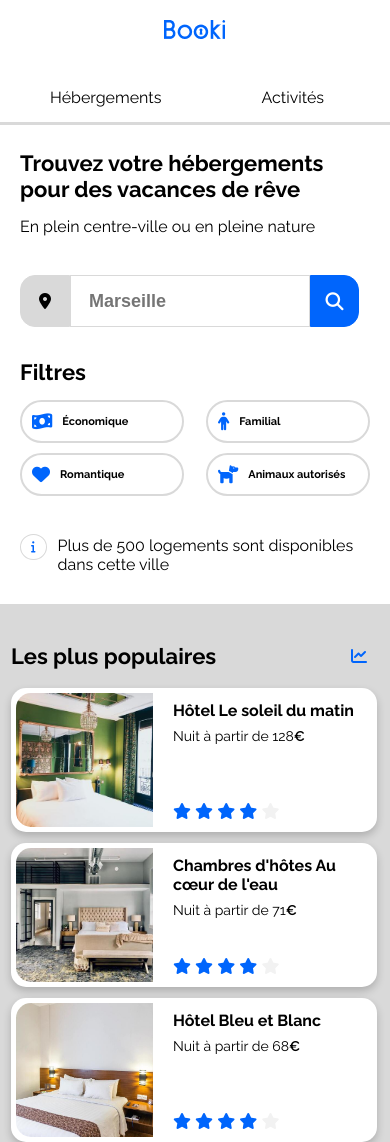
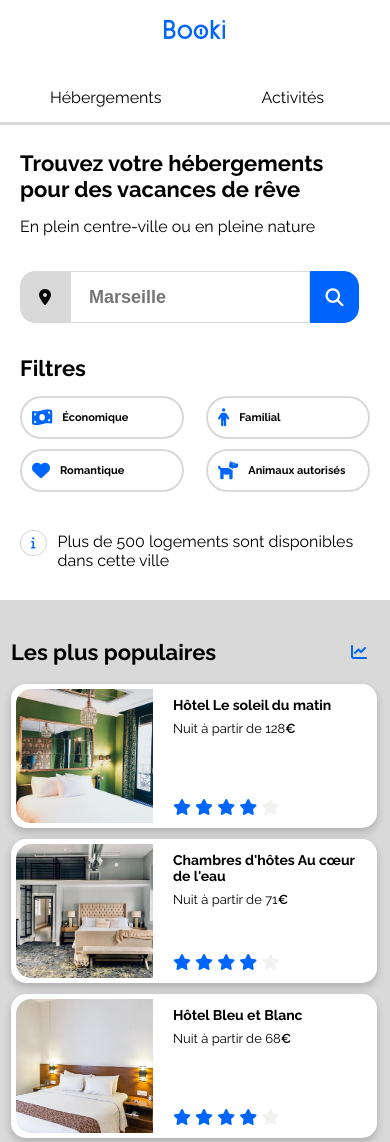
Before and after one commit to Thibault-Berthet/Booki-Agency, a plain HTML site: page index.html in a window 390 px wide. Shown: the top 1142 px of the page. Drawn offline with Linux system fonts and the light colour scheme.

Commit message:
Validé par W3C

```diff
--- a/css/style.css
+++ b/css/style.css
@@ -93,6 +93,9 @@ a.passouligne:visited{
 .logoheader{
     margin-top: 44px;
     margin-bottom: 53px;
+}
+.villeounature{
+    padding-bottom: 15px;
 }
 
 /* ------ Barre de recherche ------*/
@@ -213,7 +216,7 @@ a.passouligne:visited{
 }
 .card01{
     box-shadow: 0 4px 8px 0 rgba(0, 0, 0, 0.2);
-    transition: 0.3;
+    transition: 0.3s;
     background-color: white;
     border-radius: 15px;
     padding: 5px;
@@ -277,7 +280,7 @@ a.passouligne:visited{
 }
 .card02{
     box-shadow: 0 4px 8px 0 rgba(0, 0, 0, 0.2);
-    transition: 0.3;
+    transition: 0.3s;
     background-color: white;
     border-radius: 15px;
     padding: 5px;
@@ -299,6 +302,16 @@ a.passouligne:visited{
     flex-direction: column;
     justify-content: space-between;
 }
+.nomdulieupop{
+    margin-top: 3px;
+    margin-bottom: 8px;
+    font-weight: 700;
+}
+.prixdulieupop{
+    margin-top: 3px;
+    margin-bottom: 9px;
+    font-size: 14px;
+}
 
 /* ------ Les activités à Marseille ------*/
 
@@ -315,7 +328,7 @@ a.passouligne:visited{
 }
 .card03{
     box-shadow: 0 4px 8px 0 rgba(0, 0, 0, 0.2);
-    transition: 0.3;
+    transition: 0.3s;
     background-color: white;
     border-radius: 15px;
     margin-bottom: 34px;
@@ -384,23 +397,24 @@ a.passouligne:visited{
         flex-flow: wrap row;
         justify-content: space-between;
     }
-
     .card02{
         width: 252px;
     }
-
+    .prixdulieupop{
+        font-size: 13px;
+    }
+    .nomdulieupop{
+        font-size: 14px;
+    }
     .formeimage02{
         width: 106px;
     }
-
     .herbergpopulaires{
         flex-flow: wrap column;
     }
-
     .card03{
         width: 182px;
     }
-
     .formeimage03{
         height: 211px;
     }
--- a/index.html
+++ b/index.html
@@ -3,7 +3,7 @@
 <html>
     <head>
         <meta charset="UTF-8" />
-        <meta name="viewport" content="width=device-width, initial-scale=1">
+        <meta name="viewport" content="width=device-width, initial-scale=1" />
         <link rel="stylesheet" href="css/style.css" />
         <link rel="preconnect" href="https://fonts.googleapis.com" />
         <link rel="preconnect" href="https://fonts.gstatic.com" crossorigin />
@@ -16,13 +16,13 @@
         <header class="container">
             <div class="header01">
             <div class="logoheader">
-                <img src="images/Booki_mini_01.png" alt="Logo Booki" title="Bienvenue sur Booki"></a>
+                <img src="images/Booki_mini_01.png" alt="Logo Booki" title="Bienvenue sur Booki" />
             </div>
 
             <nav>
                 <ul class="sanspuces navigation1 paddingpuces">
-                    <li class="navigation2"><a href="#hebergements" class="passouligne">Hébergements</li></a>
-                    <li class="navigation2"><a href="#activites" class="passouligne">Activités</li></a>
+                    <li class="navigation2"><a href="#hebergements" class="passouligne">Hébergements</a></li>
+                    <li class="navigation2"><a href="#activites" class="passouligne">Activités</a></li>
                 </ul>
             </nav>
             </div>
@@ -31,7 +31,7 @@
         <main class="container">
         <section class="entetedepage">
             <h1>Trouvez votre hébergements pour des vacances de rêve</h1>
-            <p>En plein centre-ville ou en pleine nature</p><br />
+            <p class="villeounature">En plein centre-ville ou en pleine nature</p>
 
             <div class="barrederecherche">
                 <span class="gpslogo"><i class="fa-solid fa-location-dot"></i></span>
@@ -74,7 +74,7 @@
 
                 <a href="#onveradansunsecondtemps" title="verslhebergement" class="passouligne">
                 <div class="card01">
-                    <img src="images/hebergements/4_small/auberge_la_canebiere_small.jpg" alt="ImagedeChambre" class="formeimage01"/>
+                    <img src="images/hebergements/4_small/auberge_la_canebiere_small.jpg" alt="ImagedeChambre" class="formeimage01" />
                     <div class="cardcontainer">
                         <div class="nomdulieu">Auberge La Canebière</div>
                         <div class="prixdulieu">Nuit à partir de 25<span class="engras">€</span></div>
@@ -92,7 +92,7 @@
 
                 <a href="#onveradansunsecondtemps" title="verslhebergement" class="passouligne">
                 <div class="card01">
-                    <img src="images/hebergements/4_small/hotel_du_port_small.jpg" alt="ImagedeChambre" class="formeimage01"/>
+                    <img src="images/hebergements/4_small/hotel_du_port_small.jpg" alt="ImagedeChambre" class="formeimage01" />
                     <div class="cardcontainer">
                         <div class="nomdulieu">Hôtel du port</div>
                         <div class="prixdulieu">Nuit à partir de 52<span class="engras">€</span></div>
@@ -110,7 +110,7 @@
 
                 <a href="#onveradansunsecondtemps" title="verslhebergement" class="passouligne">
                     <div class="card01">
-                        <img src="images/hebergements/4_small/hotel_les_mouettes_small.jpg" alt="ImagedeChambre" class="formeimage01"/>
+                        <img src="images/hebergements/4_small/hotel_les_mouettes_small.jpg" alt="ImagedeChambre" class="formeimage01" />
                         <div class="cardcontainer">
                             <div class="nomdulieu">Hôtel Les mouettes</div>
                             <div class="prixdulieu">Nuit à partir de 76<span class="engras">€</span></div>
@@ -128,7 +128,7 @@
 
                 <a href="#onveradansunsecondtemps" title="verslhebergement" class="passouligne">
                     <div class="card01">
-                        <img src="images/hebergements/4_small/hotel_de_la_mer_small.jpg" alt="ImagedeChambre" class="formeimage01"/>
+                        <img src="images/hebergements/4_small/hotel_de_la_mer_small.jpg" alt="ImagedeChambre" class="formeimage01" />
                         <div class="cardcontainer">
                             <div class="nomdulieu">Hôtel de la mer</div>
                             <div class="prixdulieu">Nuit à partir de 46<span class="engras">€</span></div>
@@ -146,7 +146,7 @@
 
                 <a href="#onveradansunsecondtemps" title="verslhebergement" class="passouligne">
                     <div class="card01">
-                        <img src="images/hebergements/4_small/auberge_le_panier_small.jpg" alt="ImagedeChambre" class="formeimage01"/>
+                        <img src="images/hebergements/4_small/auberge_le_panier_small.jpg" alt="ImagedeChambre" class="formeimage01" />
                         <div class="cardcontainer">
                             <div class="nomdulieu">Auberge le Panier</div>
                             <div class="prixdulieu">Nuit à partir de 23<span class="engras">€</span></div>
@@ -164,7 +164,7 @@
 
                 <a href="#onveradansunsecondtemps" title="verslhebergement" class="passouligne">
                     <div class="card01">
-                        <img src="images/hebergements/4_small/hotel_chez_amina_small.jpg" alt="ImagedeChambre" class="formeimage01"/>
+                        <img src="images/hebergements/4_small/hotel_chez_amina_small.jpg" alt="ImagedeChambre" class="formeimage01" />
                         <div class="cardcontainer">
                             <div class="nomdulieu">Hôtel Chez Amina</div>
                             <div class="prixdulieu">Nuit à partir de 96<span class="engras">€</span></div>
@@ -197,11 +197,11 @@
 
                 <a href="#onveradansunsecondtemps" title="verslhebergement" class="passouligne">
                     <div class="card02">
-                        <img src="images/hebergements/4_small/hotel_le_soleil_du_matin_small.jpg" alt="ImagedeChambre" class="formeimage02"/>
+                        <img src="images/hebergements/4_small/hotel_le_soleil_du_matin_small.jpg" alt="ImagedeChambre" class="formeimage02" />
                         <div class="cardcontainer02">
                             <div>
-                                <div class="nomdulieu">Hôtel Le soleil du matin</div>
-                                <div class="prixdulieu">Nuit à partir de 128<span class="engras">€</span></div>
+                                <div class="nomdulieupop">Hôtel Le soleil du matin</div>
+                                <div class="prixdulieupop">Nuit à partir de 128<span class="engras">€</span></div>
                             </div>
                             <div>
                             <i class="fa-solid fa-star etoiledulieupleine"></i>
@@ -216,11 +216,11 @@
 
                 <a href="#onveradansunsecondtemps" title="verslhebergement" class="passouligne">
                     <div class="card02">
-                        <img src="images/hebergements/4_small/au_coeur_de_leau_small.jpg" alt="ImagedeChambre" class="formeimage02"/>
+                        <img src="images/hebergements/4_small/au_coeur_de_leau_small.jpg" alt="ImagedeChambre" class="formeimage02" />
                         <div class="cardcontainer02">
                             <div>
-                                <div class="nomdulieu">Chambres d'hôtes Au cœur de l'eau</div>
-                                <div class="prixdulieu">Nuit à partir de 71<span class="engras">€</span></div>
+                                <div class="nomdulieupop">Chambres d'hôtes Au cœur de l'eau</div>
+                                <div class="prixdulieupop">Nuit à partir de 71<span class="engras">€</span></div>
                             </div>
                             <div>
                             <i class="fa-solid fa-star etoiledulieupleine"></i>
@@ -235,11 +235,11 @@
 
                 <a href="#onveradansunsecondtemps" title="verslhebergement" class="passouligne">
                     <div class="card02">
-                        <img src="images/hebergements/4_small/hotel_bleu_et_blanc.jpg" alt="ImagedeChambre" class="formeimage02"/>
+                        <img src="images/hebergements/4_small/hotel_bleu_et_blanc.jpg" alt="ImagedeChambre" class="formeimage02" />
                         <div class="cardcontainer02">
                             <div>
-                                <div class="nomdulieu">Hôtel Bleu et Blanc</div>
-                                <div class="prixdulieu">Nuit à partir de 68<span class="engras">€</span></div>
+                                <div class="nomdulieupop">Hôtel Bleu et Blanc</div>
+                                <div class="prixdulieupop">Nuit à partir de 68<span class="engras">€</span></div>
                             </div>
                             <div>
                             <i class="fa-solid fa-star etoiledulieupleine"></i>
@@ -263,7 +263,7 @@
             <div class="activitesaligne">
                 <a href="#onveradansunsecondtemps" title="verslactivite" class="passouligne">
                     <div class="card03">
-                        <img src="images/activites/4_small/vieux_port_small.jpg" alt="Imageduvieuxport" class="formeimage03"/>
+                        <img src="images/activites/4_small/vieux_port_small.jpg" alt="Imageduvieuxport" class="formeimage03" />
                         <div class="cardcontainer03">
                             <div class="nomdulieu2">Vieux-Port</div>
                         </div>
@@ -272,7 +272,7 @@
 
                 <a href="#onveradansunsecondtemps" title="verslactivite" class="passouligne">
                     <div class="card03">
-                        <img src="images/activites/4_small/fort_de_pomegues_small.jpg" alt="Imagedufort" class="formeimage03"/>
+                        <img src="images/activites/4_small/fort_de_pomegues_small.jpg" alt="Imagedufort" class="formeimage03" />
                         <div class="cardcontainer03">
                             <div class="nomdulieu2">Fort de Pomègues</div>
                         </div>
@@ -281,7 +281,7 @@
 
                 <a href="#onveradansunsecondtemps" title="verslactivite" class="passouligne">
                     <div class="card03">
-                        <img src="images/activites/4_small/parc_national_small.jpg" alt="Imageduparc" class="formeimage03"/>
+                        <img src="images/activites/4_small/parc_national_small.jpg" alt="Imageduparc" class="formeimage03" />
                         <div class="cardcontainer03">
                             <div class="nomdulieu2">Parc national des Calanques</div>
                         </div>
@@ -290,7 +290,7 @@
 
                 <a href="#onveradansunsecondtemps" title="verslactivite" class="passouligne">
                     <div class="card03">
-                        <img src="images/activites/4_small/notre_dame_small.jpg" alt="Imagedenotredame" class="formeimage03"/>
+                        <img src="images/activites/4_small/notre_dame_small.jpg" alt="Imagedenotredame" class="formeimage03" />
                         <div class="cardcontainer03">
                             <div class="nomdulieu2">Notre-Dame-de-la-Garde</div>
                         </div>
```
